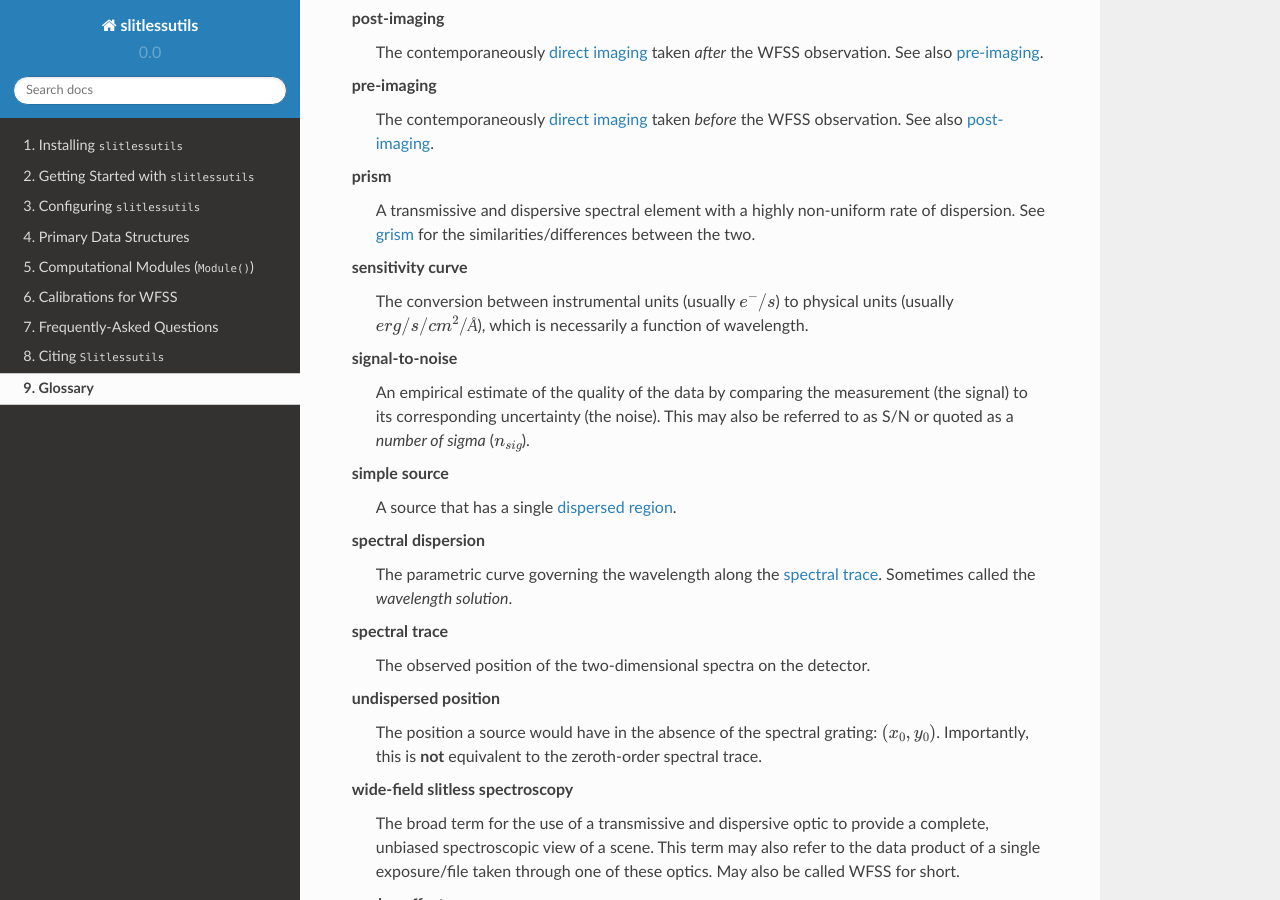
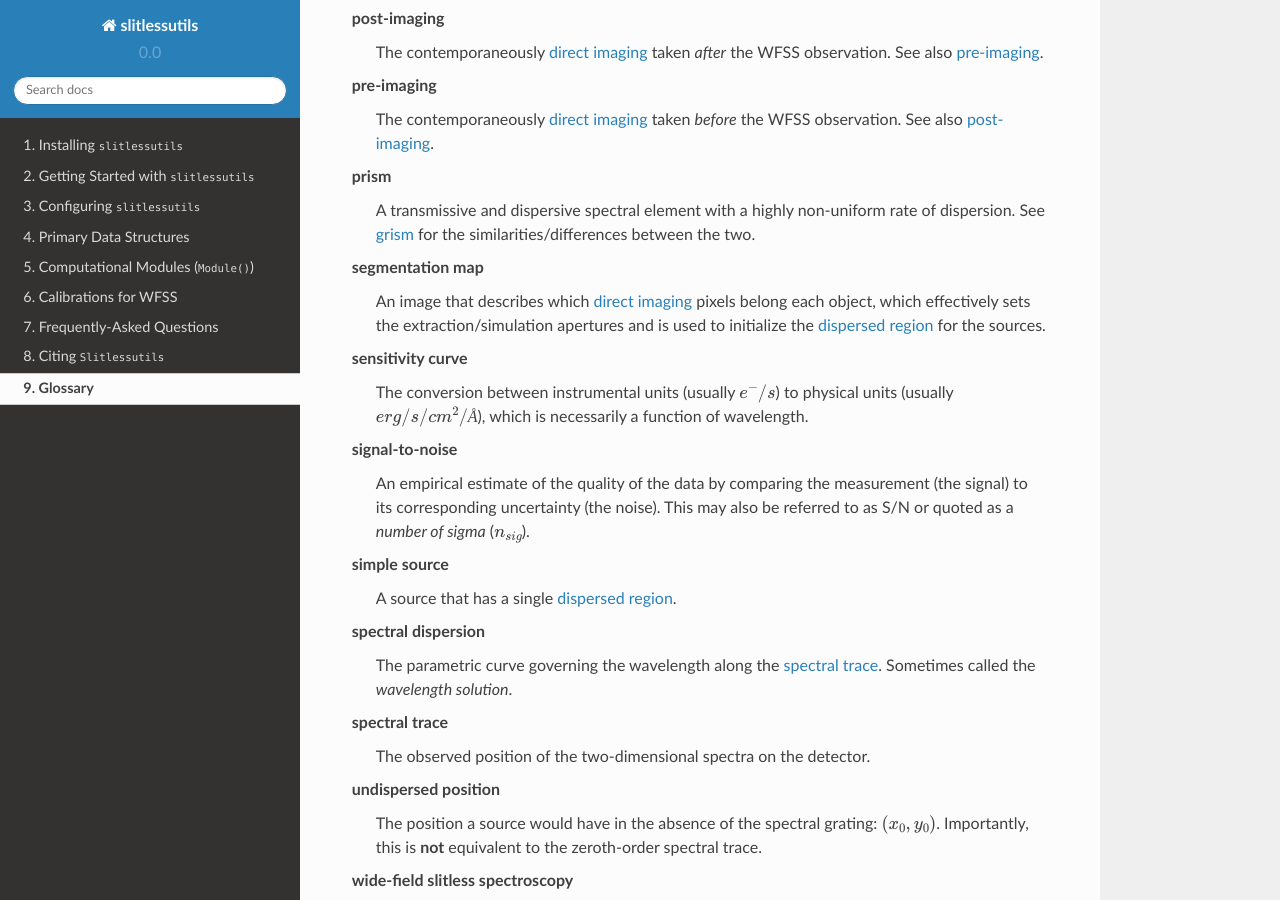
Before and after one commit to spacetelescope/slitlessutils, a Sphinx documentation site: the page built from docs/glossary.rst, in a window 1280 px wide and 900 px high, scrolled down 1578 px. Built offline with Sphinx 7.4.7 and the Read the Docs theme 2.0.0, drawn with Linux system fonts in a browser that asks for light colours; some of the changed text lies outside the part shown.

Commit message:
more better

```diff
--- a/docs/getting_started.rst
+++ b/docs/getting_started.rst
@@ -4,3 +4,9 @@ Getting Started with ``slitlessutils``
 ======================================
 
 The general philosophy of ``slitlessutils`` is to instantiate two primary data ``dict``-like objects that contain the :doc:`sources <sources>` and the :doc:`WFSS data <wfss>`, and use them with various *modules* or *pre-processing* steps to carry out calculations.
+
+
+introduce
+
+segmentation map
+direct image
--- a/docs/glossary.rst
+++ b/docs/glossary.rst
@@ -50,6 +50,9 @@ Glossary
 	prism
 		A transmissive and dispersive spectral element with a highly non-uniform rate of dispersion.  See :term:`grism` for the similarities/differences between the two.
 
+	segmentation map
+		An image that describes which :term:`direct imaging` pixels belong each object, which effectively sets the extraction/simulation apertures and is used to initialize the :term:`dispersed region` for the sources.
+
 	sensitivity curve
 		The conversion between instrumental units (usually :math:`e^-/s`) to physical units (usually :math:`erg/s/cm^2/Å`), which is necessarily a function of wavelength.
 
--- a/docs/single.rst
+++ b/docs/single.rst
@@ -26,7 +26,7 @@ Extraction
 		#. Decimate the PDTs over the :term:`direct imaging` pixel
 		#. Decimate over wavelength to get the cross-dispersion profile
 		#. Compute average and range of wavelength in each WFSS pixel
-		#. Divide each pixel in the WFSS image by the flat-field, sensitivity curve, pixel-area map, and ``fluxscale`` (see the :doc:`configuration object <configure>`)
+		#. Divide each pixel in the WFSS image by the :doc:`flat-field <calib>`, :doc:`sensitivity curve <calib>`, :doc:`pixel-area map <simulation>`, and ``fluxscale`` (see the :doc:`configuration object <configure>`)
 		#. Record these values in a temporary data structure
 
 .. _expcombo:
```
Also changed, not shown: other parts of docs/glossary.rst (+1 -1 lines), docs/sources.rst (+10 -0 lines).
